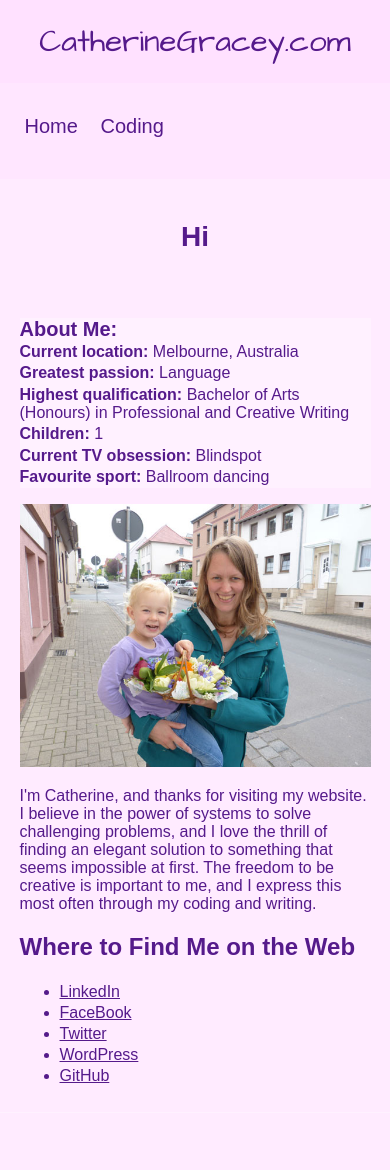
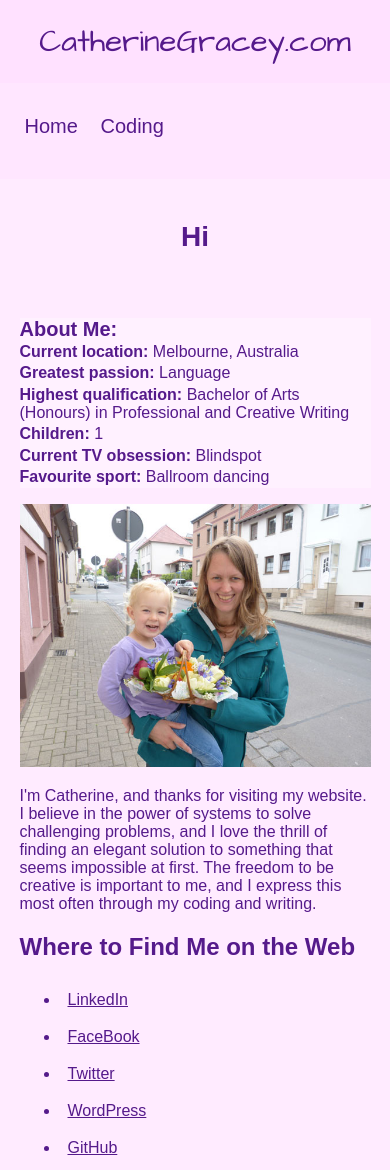
Before and after one commit to CatherineGracey/cg, a website: page html/index.html in a window 390 px wide. Before the commit the page ends 1113 px from the top, so only its background shows below. Drawn offline with Linux system fonts and the light colour scheme; files that its build step writes are made by us from their sources; files whose address does not match are found by name; a web font is replaced by a local one.

Commit message:
Added additional spacing around list of links for mobile UX.

```diff
--- a/html/index.html
+++ b/html/index.html
@@ -49,7 +49,7 @@
     <p>I'm Catherine, and thanks for visiting my website. I believe in the power of systems to solve challenging problems, and I love the thrill of finding an elegant solution to something that seems impossible at first. The freedom to be creative is important to me, and I express this most often through my coding and writing.</p>
     <div class="gallery">
       <h2>Where to Find Me on the Web</h2>
-      <ul>
+      <ul class="spaced">
         <li><a href="http://www.linkedin.com/in/catherine-gracey">LinkedIn</a></li>
         <li><a href="https://www.facebook.com/CatherineDGracey">FaceBook</a></li>
         <li><a href="https://twitter.com/CathGracey">Twitter</a></li>
--- a/public/css/styles.css
+++ b/public/css/styles.css
@@ -123,6 +123,11 @@ h1 {
   border-top: 10px solid #FFE6FF;
 }
 
+.spaced a {
+  padding: 0.5rem;
+  display: inline-block;
+}
+
 pre {
   background: black;
   color: white;
```
